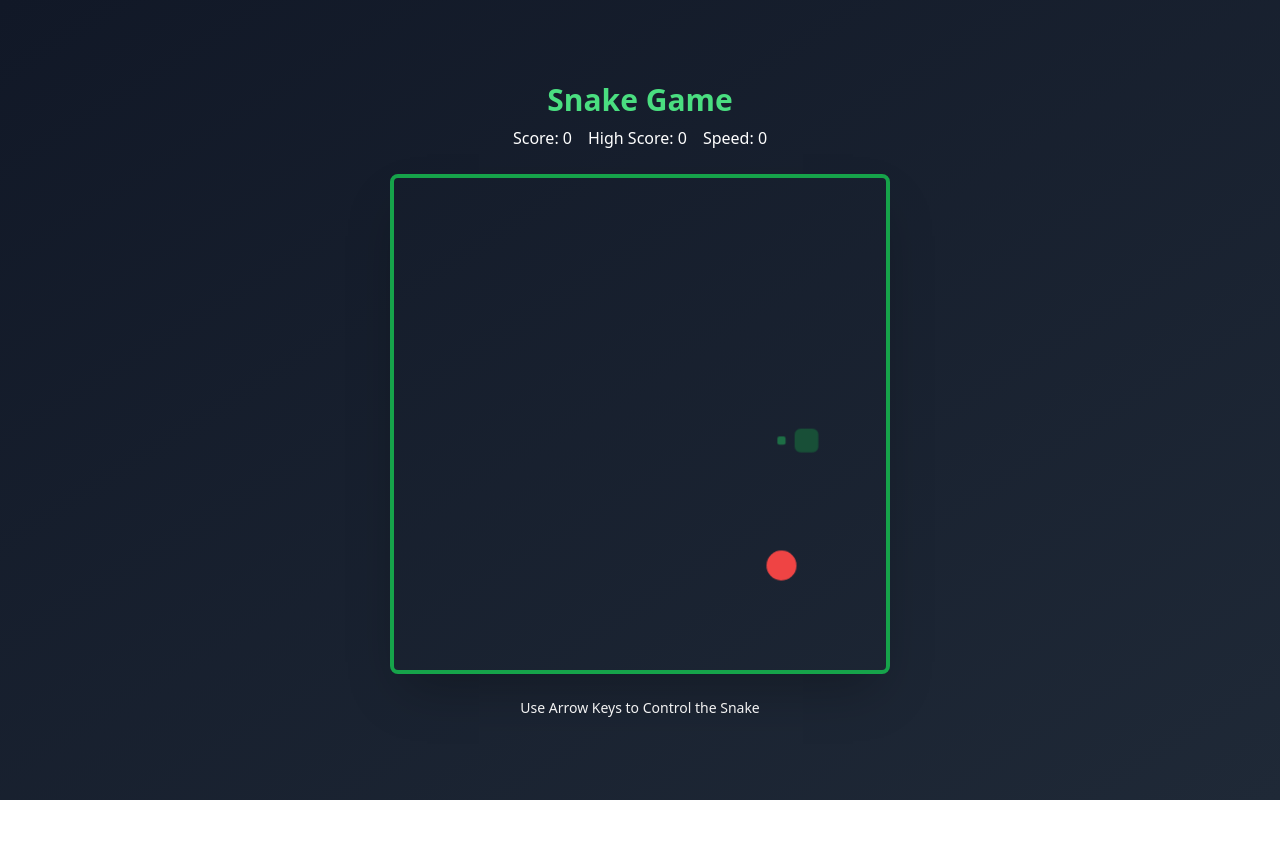
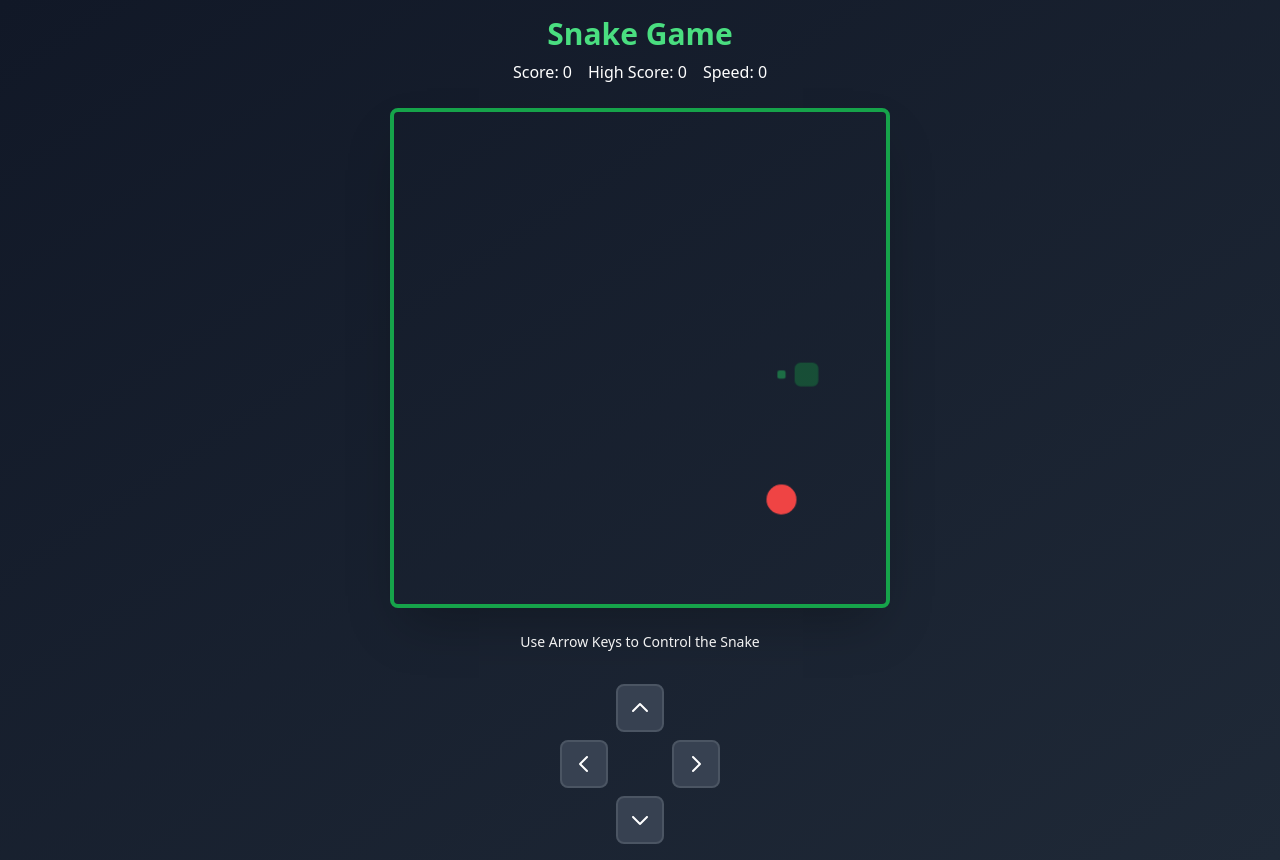
Before and after one commit to belikeadam/snake-game, a React (Vite) app: page / in a window 1280 px wide. Before the commit the page ends 800 px from the top, so only its background shows below. Built offline with nearby package versions, Linux system fonts and the light colour scheme.

Commit message:
Create arrow key to show which key pressed
1.Create ArrowKeys Component: This component tracks key presses and displays animated arrow buttons.
2.Integrate ArrowKeys Component: Import and use the ArrowKeys component in SnakeGame.tsx.

```diff
--- /dev/null
+++ b/src/components/ArrowKeys.tsx
@@ -0,0 +1,73 @@
+import React, { useState, useEffect } from 'react';
+import { motion } from 'framer-motion';
+
+const ArrowKeys = () => {
+  const [pressedKey, setPressedKey] = useState<string | null>(null);
+
+  useEffect(() => {
+    const handleKeyDown = (e: KeyboardEvent) => {
+      if (['ArrowUp', 'ArrowDown', 'ArrowLeft', 'ArrowRight'].includes(e.key)) {
+        setPressedKey(e.key);
+      }
+    };
+
+    const handleKeyUp = () => {
+      setPressedKey(null);
+    };
+
+    window.addEventListener('keydown', handleKeyDown);
+    window.addEventListener('keyup', handleKeyUp);
+
+    return () => {
+      window.removeEventListener('keydown', handleKeyDown);
+      window.removeEventListener('keyup', handleKeyUp);
+    };
+  }, []);
+
+  const arrowButton = (direction: string, rotation: number) => (
+    <motion.button
+      className={`w-12 h-12 rounded-lg border-2 ${
+        pressedKey === direction ? 'bg-green-500 border-green-600' : 'bg-gray-700 border-gray-600'
+      } flex items-center justify-center transform`}
+      animate={{
+        scale: pressedKey === direction ? 0.9 : 1,
+        backgroundColor: pressedKey === direction ? '#22c55e' : '#374151'
+      }}
+      style={{ rotate: rotation }}
+    >
+      <svg
+        className="w-6 h-6 text-white"
+        fill="none"
+        stroke="currentColor"
+        viewBox="0 0 24 24"
+      >
+        <path
+          strokeLinecap="round"
+          strokeLinejoin="round"
+          strokeWidth={2}
+          d="M5 15l7-7 7 7"
+        />
+      </svg>
+    </motion.button>
+  );
+
+  return (
+    <motion.div
+      initial={{ opacity: 0, y: 20 }}
+      animate={{ opacity: 1, y: 0 }}
+      className="grid grid-cols-3 gap-2 mt-8"
+    >
+      <div></div>
+      {arrowButton('ArrowUp', 0)}
+      <div></div>
+      {arrowButton('ArrowLeft', -90)}
+      <div className="w-12 h-12"></div>
+      {arrowButton('ArrowRight', 90)}
+      <div></div>
+      {arrowButton('ArrowDown', 180)}
+      <div></div>
+    </motion.div>
+  );
+};
+
+export default ArrowKeys;
--- a/src/components/SnakeGame.tsx
+++ b/src/components/SnakeGame.tsx
@@ -1,5 +1,6 @@
 import React, { useState, useEffect, useCallback, useRef } from 'react';
 import { motion, AnimatePresence } from 'framer-motion';
+import ArrowKeys from './ArrowKeys'; // Add this import
 
 type Direction = 'UP' | 'DOWN' | 'LEFT' | 'RIGHT';
 type Coordinate = { x: number; y: number };
@@ -169,6 +170,7 @@ export default function SnakeGame() {
                 </AnimatePresence>
             </motion.div>
             <motion.div initial={{ opacity: 0, y: 50 }} animate={{ opacity: 1, y: 0 }} className="mt-6 text-white text-sm text-center">Use Arrow Keys to Control the Snake</motion.div>
+            <ArrowKeys /> {/* Add ArrowKeys component here */}
         </div>
     );
 }
```
